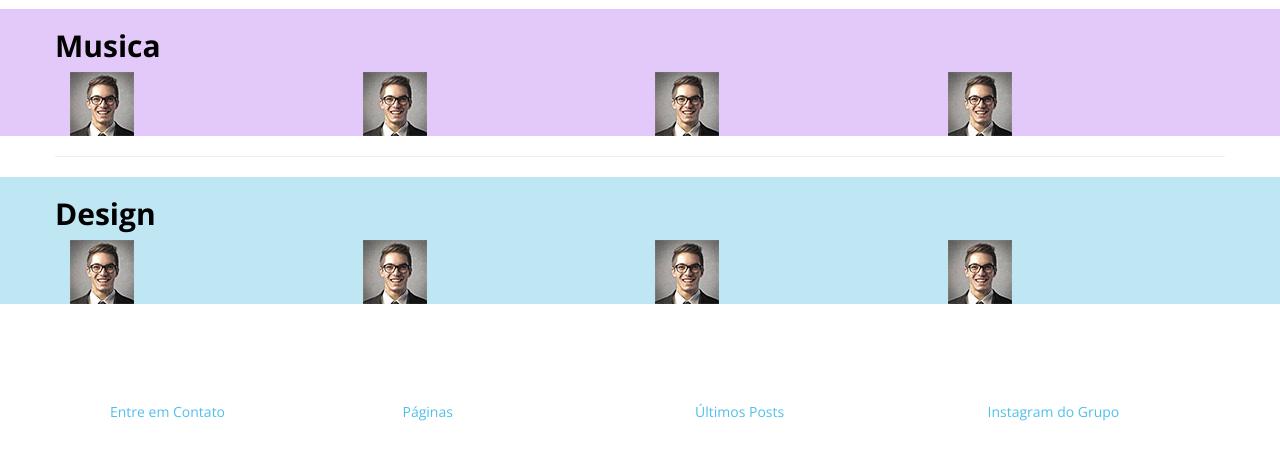
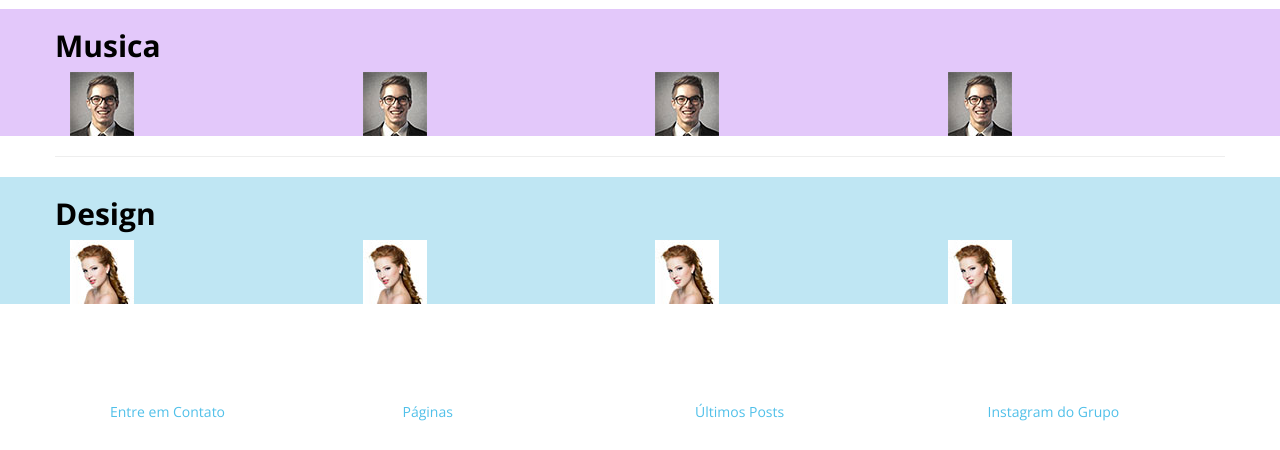
Before and after one commit to GabrielCoelho/TechTrain, a PHP site: page /courses in a window 1280 px wide. Shown: the part 717-1167 px from the top of the page. Run offline with PHP 8.4, Linux system fonts and the light colour scheme.

Commit message:
Update the image of the last row

```diff
--- a/app/views/cursos.php
+++ b/app/views/cursos.php
@@ -142,16 +142,16 @@
 			<div class="row">
 				<div class="popup-gallery">
 					<div class="col-md-3">
-						<a href="" title="The Cleaner"><img src="./public/images/a.jpg" class="img-responsive"alt="" /></a>
+						<a href="" title="The Cleaner"><img src="./public/images/c.jpg" class="img-responsive"alt="" /></a>
 					</div>
 					<div class="col-md-3">
-						<a href="" title="The Cleaner"><img src="./public/images/a.jpg" class="img-responsive"alt="" /></a>
+						<a href="" title="The Cleaner"><img src="./public/images/c.jpg" class="img-responsive"alt="" /></a>
 					</div>
 					<div class="col-md-3">
-						<a href="" title="The Cleaner"><img src="./public/images/a.jpg" class="img-responsive"alt="" /></a>
+						<a href="" title="The Cleaner"><img src="./public/images/c.jpg" class="img-responsive"alt="" /></a>
 					</div>
 					<div class="col-md-3">
-						<a href="" title="The Cleaner"><img src="./public/images/a.jpg" class="img-responsive"alt="" /></a>
+						<a href="" title="The Cleaner"><img src="./public/images/c.jpg" class="img-responsive"alt="" /></a>
 					</div>
 				</div>
 			</div>
```
